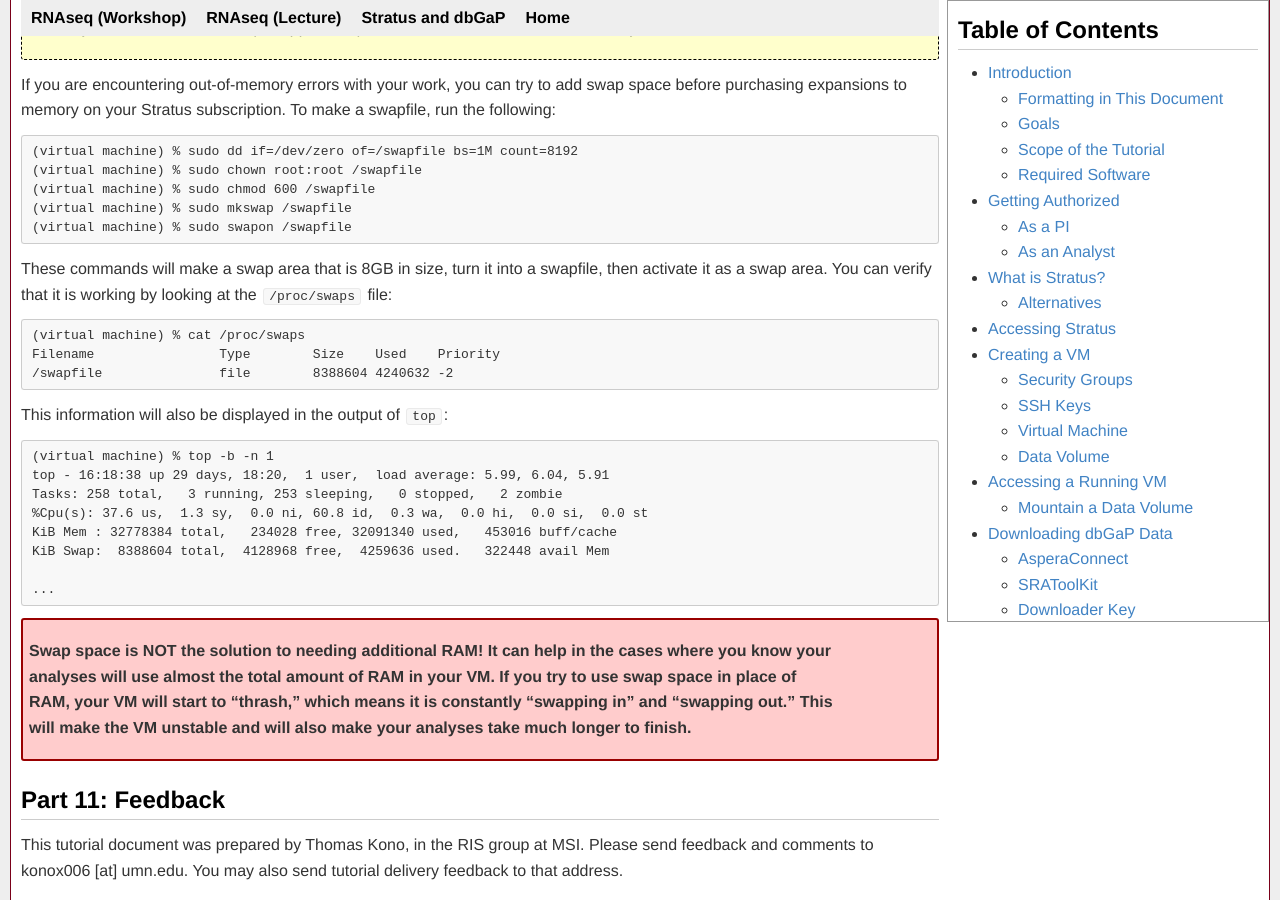
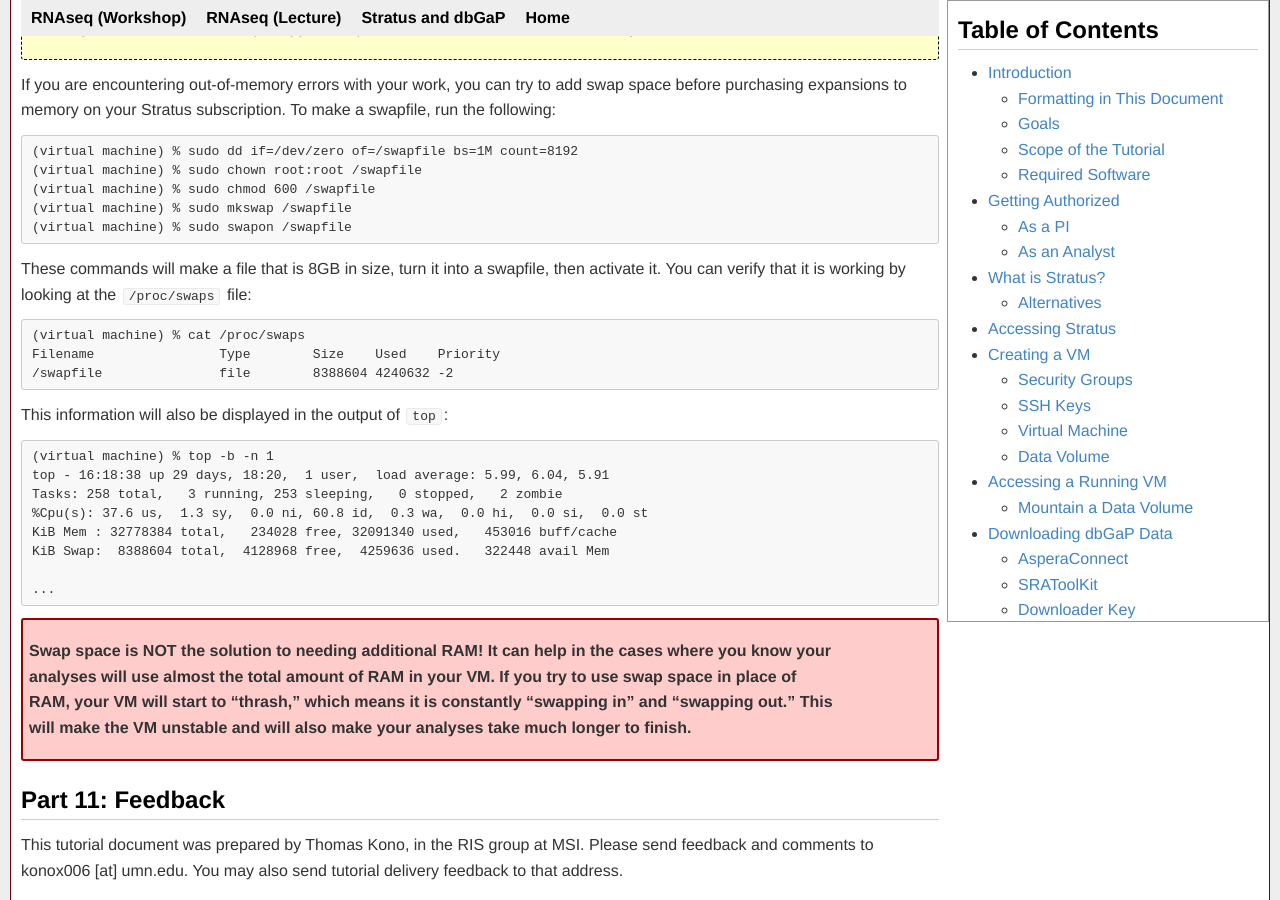
Before and after one commit to msi-ris/Tutorials, a Jekyll site: the page built from stratus_dbgap.md, in a window 1280 px wide and 900 px high, scrolled down 31010 px. Built offline with Jekyll 4.4.1, drawn with Linux system fonts in a browser that asks for light colours.

Commit message:
Some minor wording fixes to stratus+dbgap

````diff
--- a/stratus_dbgap.md
+++ b/stratus_dbgap.md
@@ -868,7 +868,7 @@ If you are encountering out-of-memory errors with your work, you can try to add
 (virtual machine) % sudo swapon /swapfile
 ```
 
-These commands will make a swap area that is 8GB in size, turn it into a swapfile, then activate it as a swap area. You can verify that it is working by looking at the `/proc/swaps` file:
+These commands will make a file that is 8GB in size, turn it into a swapfile, then activate it. You can verify that it is working by looking at the `/proc/swaps` file:
 
 ```
 (virtual machine) % cat /proc/swaps
````
